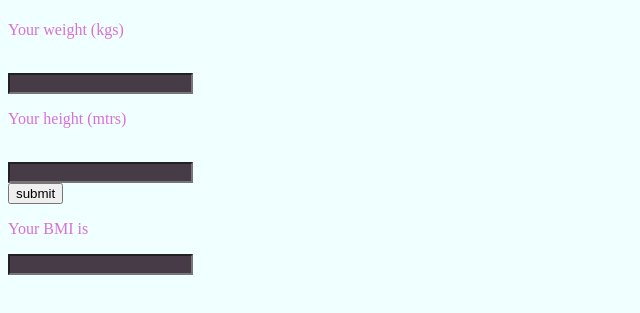
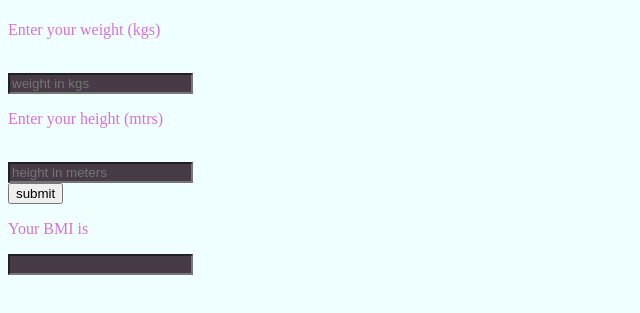
Before and after one commit to jassyio/bmi-calculator, a website: page index.html in a window 1280 px wide. Shown: the part 59-372 px from the top of the page, without its empty margins (0-640 px from the left). Drawn offline with Linux system fonts and the light colour scheme.

Commit message:
Update index.html
added placeholders

```diff
--- a/index.html
+++ b/index.html
@@ -11,13 +11,13 @@
     <form id="bmi-form" action="/" method="post">
    <h1>BMI calculator</h1>
 
-    <p>Your weight (kgs)</p>
+    <p>Enter your weight (kgs)</p>
     <br>
-    <input type="number" name="weight" required>
+    <input type="number" placeholder="weight in kgs" name="weight" required>
     <br>
-    <p>Your height (mtrs)</p>
+    <p>Enter your height (mtrs)</p>
     <br>
-    <input type="number" name="height" step="0.01" required>
+    <input type="number" name="height" placeholder="height in meters" step="0.01" required>
     <br>
     <button type="submit">submit</button>
     <br>
```
